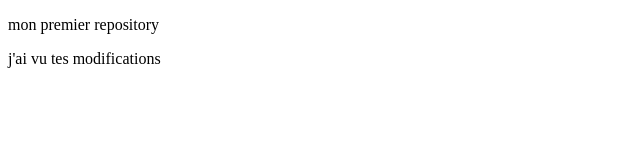
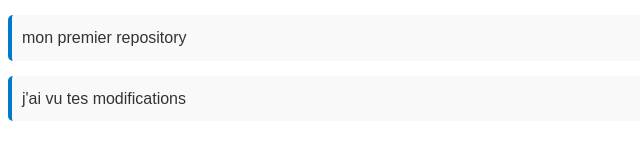
Before and after one commit to FaureNOUGNANKEY/Test, a plain HTML site: page index.html in a window 1280 px wide. Shown: the whole page, without its empty margins (0-640 px from the left). Drawn offline with Linux system fonts and the light colour scheme.

Commit message:
ajout du style

```diff
--- /dev/null
+++ b/css.css
@@ -0,0 +1,13 @@
+/* style.css */
+p {
+  font-family: Arial, Helvetica, sans-serif; /* Police lisible */
+  font-size: 16px;                          /* Taille du texte */
+  line-height: 1.6;                         /* Espacement entre lignes */
+  color: #333333;                           /* Couleur du texte */
+  text-align: justify;                      /* Justification du paragraphe */
+  margin: 15px 0;                           /* Espacement autour du paragraphe */
+  padding: 10px;                            /* Espacement interne */
+  background-color: #f9f9f9;                /* Fond léger */
+  border-left: 4px solid #007acc;           /* Barre décorative à gauche */
+  border-radius: 5px;                       /* Coins arrondis */
+}
--- a/index.html
+++ b/index.html
@@ -4,6 +4,7 @@
     <meta charset="UTF-8">
     <meta name="viewport" content="width=device-width, initial-scale=1.0">
     <title>Document</title>
+    <link rel="stylesheet" href="css.css">
 </head>
 <body>
     <p>mon premier repository</p>
```
